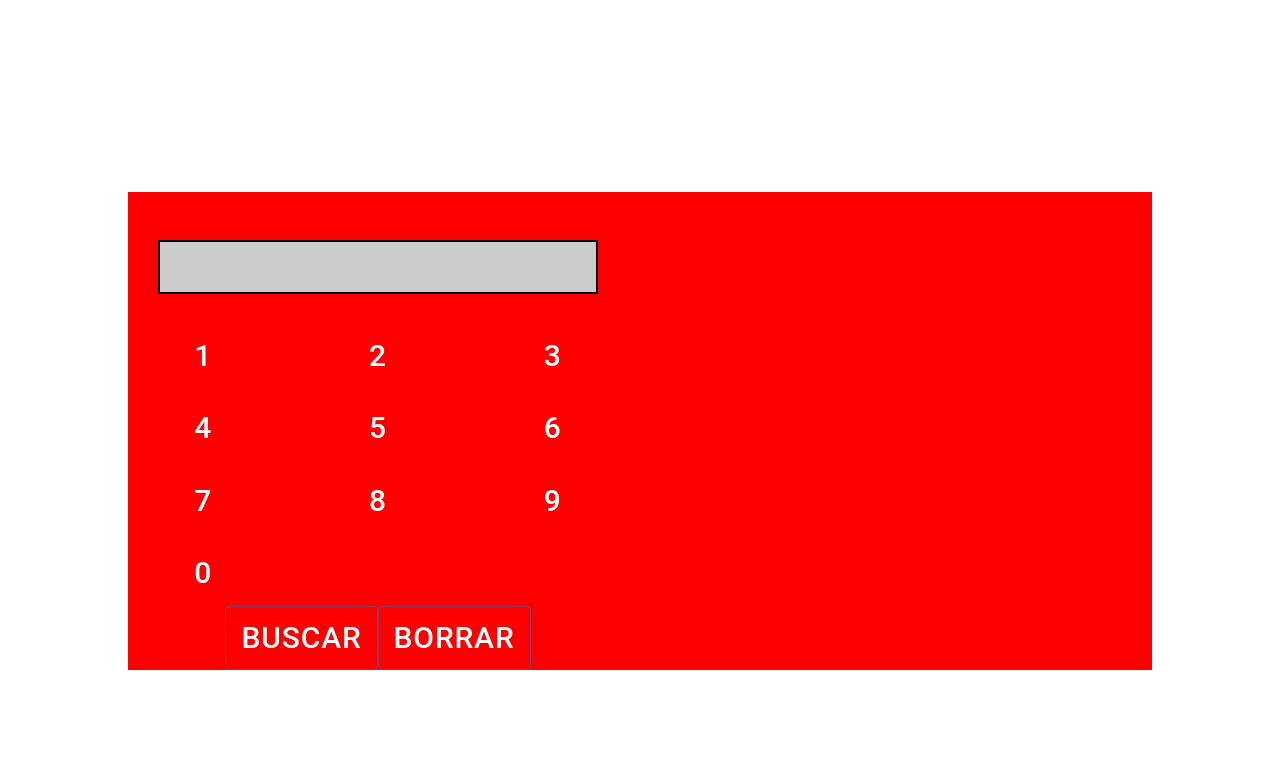
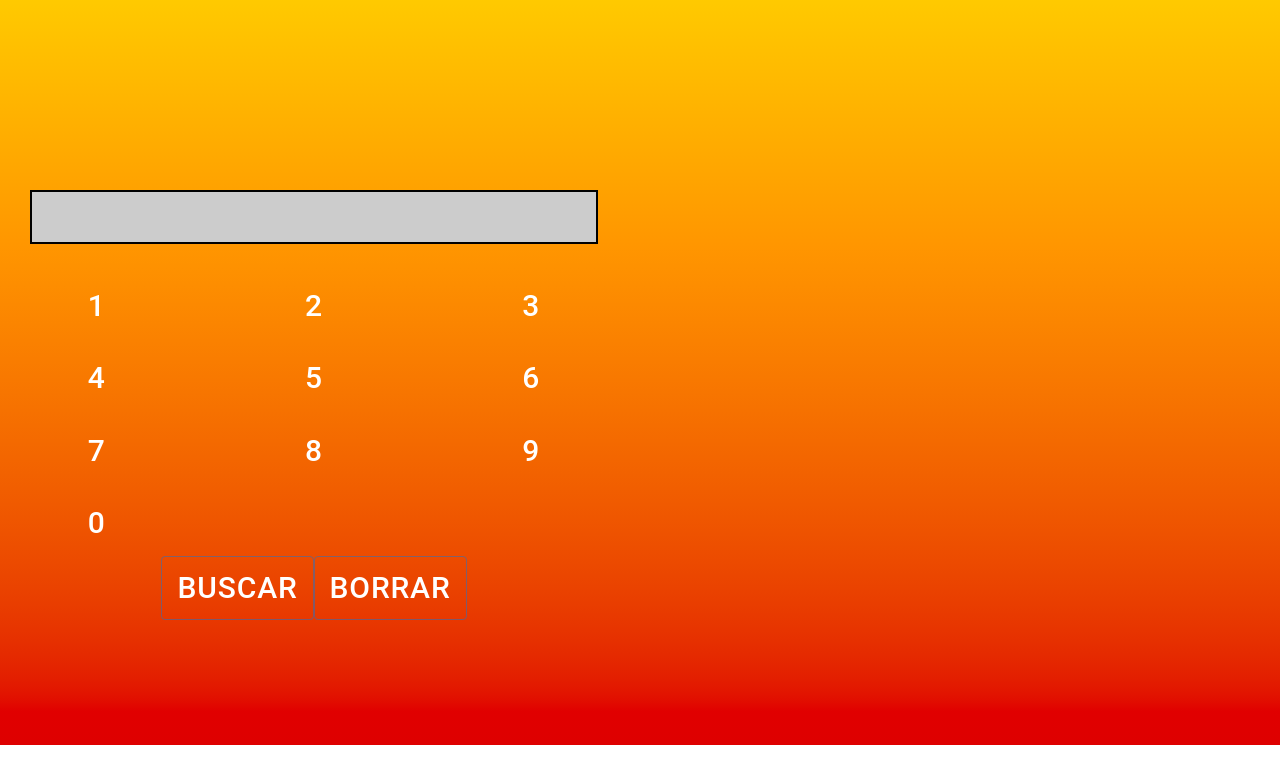
Before and after one commit to sollanok/webST, a React (Create React App) app in the folder webprofe/: page / in a window 1280 px wide. Shown: the top 784 px of the page. Built offline with nearby package versions, Linux system fonts and the light colour scheme.

Commit message:
Background color, limit lists, background size
Hice lo del título del commit y tengo hambre

```diff
--- a/webprofe/src/components/Pokedex.css
+++ b/webprofe/src/components/Pokedex.css
@@ -1,10 +1,14 @@
 .Pokedex{
-    background-color: red;
-    min-height: 400px;
-    width:80%;
+    background: linear-gradient(180deg, #FFC900 0%, #DE0000 100%);
+    background: linear-gradient(180deg, color(display-p3 1 0.8 0.0039) 0%, color(display-p3 0.7961 0.1137 0.0549) 100%);
+    height: 595px;
+    width:100%;
+    padding-top: 150px;
+    scroll-padding-block: auto;
     margin-left: auto;
     margin-right: auto;
-    margin-top:200px;
+    background-size: 100%;
+    background-size: 100%;
 }
 .Busqueda{
     width: 50%;
--- a/webprofe/src/components/pokedex/PokemonInfo.css
+++ b/webprofe/src/components/pokedex/PokemonInfo.css
@@ -4,3 +4,6 @@
 .Image{
     width:30%;
 }
+ul li:nth-child(n+4) {
+    display: none;
+  }
```
